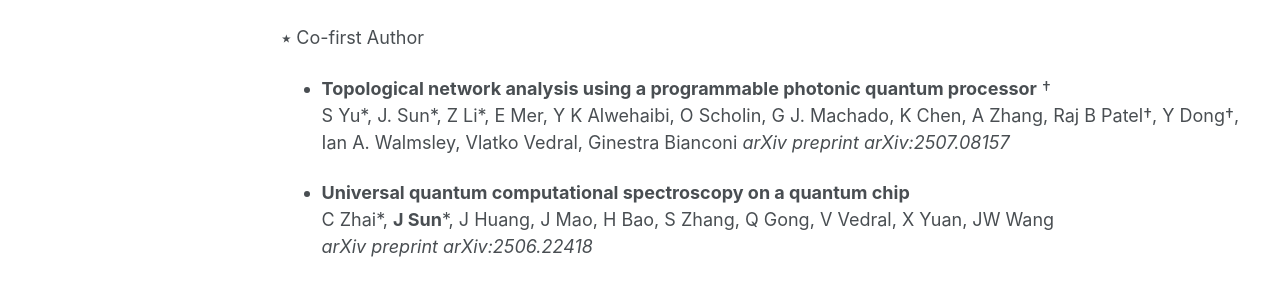
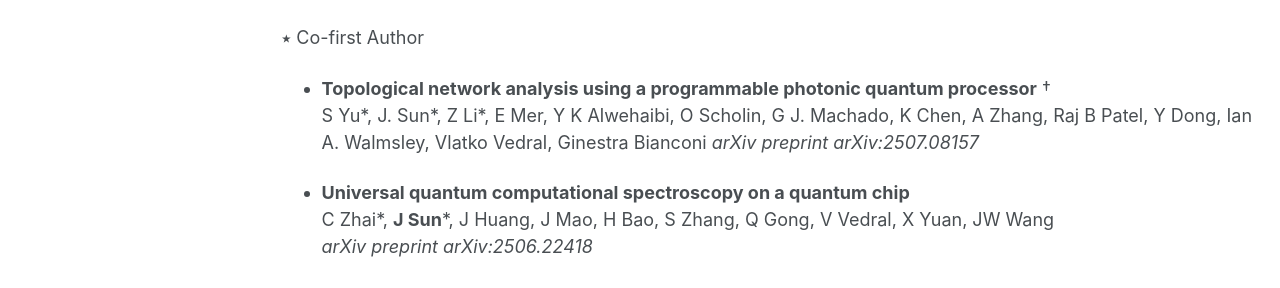
Before and after one commit to jinzhao-sun/jinzhao-sun.github.io, a Jekyll site: the page built from _pages/publications.md, in a window 1280 px wide and 900 px high. Shown: the part 320-608 px from the top of the window. Built offline with Jekyll 4.4.1, drawn with Linux system fonts in a browser that asks for light colours.

```diff
--- a/_pages/publications.md
+++ b/_pages/publications.md
@@ -19,7 +19,7 @@ Find descriptions of my research works under **[Research](research.md)**.
 ⭑ Co-first Author
 
 - **Topological network analysis using a programmable photonic quantum processor** †<br>
-  S Yu\*, J. Sun\*, Z Li\*, E Mer, Y K Alwehaibi, O Scholin, G J. Machado, K Chen, A Zhang, Raj B Patel†, Y Dong†, Ian A. Walmsley, Vlatko Vedral, Ginestra
+  S Yu\*, J. Sun\*, Z Li\*, E Mer, Y K Alwehaibi, O Scholin, G J. Machado, K Chen, A Zhang, Raj B Patel, Y Dong, Ian A. Walmsley, Vlatko Vedral, Ginestra
   Bianconi
   *arXiv preprint arXiv:2507.08157*
 
```
